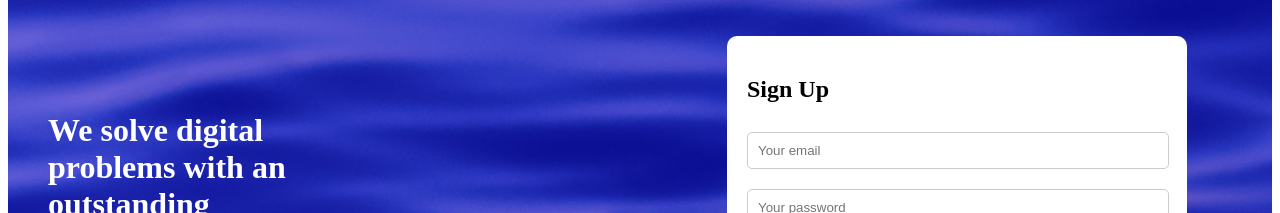
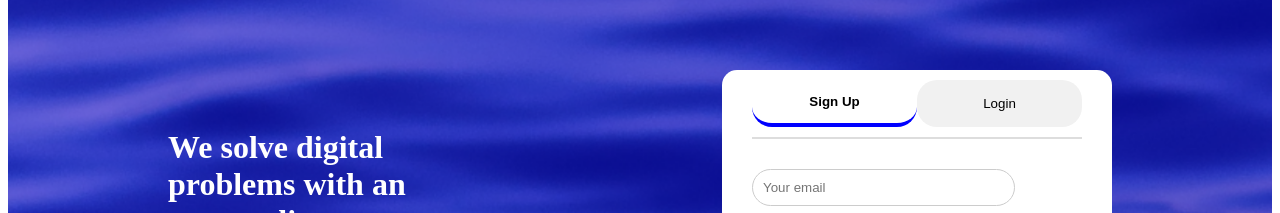
Before and after one commit to classicpages/figma-pages, a Vue app: page / in a window 1280 px wide. Shown: the part 2587-2800 px from the top of the page. Built offline with nearby package versions, Linux system fonts and the light colour scheme.

Commit message:
correction

```diff
--- a/src/App.vue
+++ b/src/App.vue
@@ -11,10 +11,7 @@ import SectionNine from '@/components/SectionNine.vue'
 import SectionTen from '@/components/SectionTen.vue'
 import Footer from '@/components/Footer.vue'
 </script>
-
 <template>
-
-
   <main>
     <HeroSection />
     <SectionTwo />
@@ -29,27 +26,9 @@ import Footer from '@/components/Footer.vue'
     <Footer />
   </main>
 </template>
-
 <style scoped>
-/* Prevent horizontal scrolling */
-body, html {
+body{
   margin: 0;
   padding: 0;
-  overflow-x: hidden;
 }
-
-/* Ensure the width of the content fits the screen */
-.container {
-  max-width: 100%;
-  overflow-x: hidden;
-  box-sizing: border-box;
-}
-
-/* Apply this globally if needed */
-* {
-  box-sizing: border-box;
-}
-
-
-
 </style>
--- a/src/components/HeroSection.vue
+++ b/src/components/HeroSection.vue
@@ -20,7 +20,9 @@
     <div class="hero-content">
       <h1 class="startup">Startup 3</h1>
       <h2 class="forget">Forget About Code</h2>
-      <p class="frame">Startup Framework gives you complete freedom over your creative <br> process - you don't have to think about any technical aspects. There <br> are no limits and absolutely no coding.</p>
+      <p class="frame">Startup Framework gives you complete freedom over your creative
+        <br> process - you don't have to think about any technical aspects.
+         There <br> are no limits and absolutely no coding.</p>
       <button class="cta-button">Create an Account</button>
     </div>
   </div>
@@ -58,24 +60,12 @@ export default {
   max-width: 100%;
 }
 
-/* Prevent horizontal scrolling */
-body, html {
+* {
+  box-sizing: border-box;
   margin: 0;
   padding: 0;
-  overflow-x: hidden;
 }
 
-/* Ensure the width of the content fits the screen */
-.container {
-  max-width: 100%;
-  overflow-x: hidden;
-  box-sizing: border-box;
-}
-
-/* Apply this globally if needed */
-* {
-  box-sizing: border-box;
-}
 
 
 .navbar {
--- a/src/components/SectionFive.vue
+++ b/src/components/SectionFive.vue
@@ -7,9 +7,9 @@
           <img src="/src/assets/Mask (3).png">
         </div>
         <div class="text-container">
-          Get a fully retina-ready site when you build with Startup Framework. Websites look sharper and
+         <div class="text">Get a fully retina-ready site when you build with Startup Framework. Websites look sharper and
           more gorgeous on devices with retina display support.
-          <p class="txt">Rayhan Curran</p>
+          <p class="txt">Rayhan Curran</p></div>
         </div>
       </div>
       <div class="good-morning">
@@ -17,9 +17,9 @@
           <img src="/src/assets/Mask (1).png">
         </div>
         <div class="text-container">
-          As a business targeting high net worth individuals,
-          we were looking for a slick, cool, and minimalistic design for our website
-          <p class="txtK">Kayley Frame</p>
+          <div class="text">As a business targeting high net worth individuals,
+            we were looking for a slick, cool, and minimalistic design for our website
+            <p class="txtK">Kayley Frame</p></div>
         </div>
       </div>
     </div>
@@ -29,8 +29,8 @@
           <img src="/src/assets/Mask (2).png">
         </div>
         <div class="text-container">
-          The most important part of the Startup Framework is the samples
-          <p class="txtG">Gene Whitfield</p>
+          <div class="text"> The most important part of the Startup Framework is the samples
+            <p class="txtG">Gene Whitfield</p></div>
         </div>
       </div>
       <div class="good-mornings">
@@ -38,9 +38,9 @@
           <img src="/src/assets/Mask (3).png">
         </div>
         <div class="text-container">
-          I’ve built my website with Startup just in one day,
-          and it was ready-to-go.
-          <p class="txtA">Allan Kim</p>
+          <div class="text">I’ve built my website with Startup just in one day,
+            and it was ready-to-go.
+            <p class="txtA">Allan Kim</p></div>
         </div>
       </div>
     </div>
@@ -60,9 +60,9 @@ export default {
   padding: 20px;
   display: flex;
   flex-direction: column;
-  align-items: flex-start;
-  min-height: 100vh;
+  max-height: 100vh;
   position: relative;
+  align-items: center;
   max-width: 100%;
 }
 
@@ -74,42 +74,44 @@ h1 {
 
 .good-morning-container {
   display: flex;
-  gap: 20px;
-  width: 100%;
+  width: 50%;
   justify-content: space-between;
   flex-wrap: wrap;
+  align-items: center;
 }
 
 .good-morning, .good-mornings {
   background-color: #1E0E62;
   color: white;
   padding: 20px;
-  flex: 1 1 48%;
+  width: 50%;
   box-sizing: border-box;
   display: flex;
   align-items: center;
   border: 1px solid gray;
   border-radius: 10px;
-  margin-bottom: 20px;
+  margin-bottom: 10px;
 }
 
 .imgs {
   flex-shrink: 0;
   margin-right: 20px;
+  margin-bottom: 140px;
+  width: 60px;
+  height: 60px;
+  border-radius: 10px 0px 0px 0px;
 }
 
 .imgs img {
-  width: 70px;
-  height: 70px;
-  border-radius: 10px 0px 0px 0px;
-  opacity: 1;
+  width: 60px;
+  height: 60px;
+  border-radius: 1px;
 }
 
 .text-container {
   flex-grow: 1;
   font-size: 18px;
   font-weight: 500;
-  width: 500px;
 }
 
 .txt {
@@ -121,6 +123,12 @@ h1 {
   margin-top: 52px;
   color: rgb(148, 146, 146);
 }
+
+.text {
+  text-align: left;
+  width: 200px;
+  height: 170px;
+  }
 
 .txtG {
   color: rgb(148, 146, 146);
--- a/src/components/SectionFour.vue
+++ b/src/components/SectionFour.vue
@@ -1,36 +1,32 @@
 <template>
   <div class="section-four">
     <div class="text-section">
-      <h1>We solve digital <br> problems with an <br> outstanding  <br>creative flare</h1>
-      <p>We have created a new product that will help <br> designers, developers, and companies create <br> websites for their startups quickly and easily.</p>
+      <h1 class="text">We solve digital <br> problems with an <br> outstanding  <br>creative flare</h1>
+      <p class="we">We have created a new product that will help <br> designers, developers, and companies create <br> websites for their startups quickly and easily.</p>
     </div>
     <div class="form-section">
+      <div class="tab-container">
+        <button :class="['tablinks', { active: showSignUp }]" @click="toggleForm(true)">Sign Up</button>
+        <button :class="['tablinks', { active: !showSignUp }]" @click="toggleForm(false)">Login</button>
+      </div>
+
       <div class="sign-up-form" v-show="showSignUp">
-        <h2>Sign Up</h2>
+        <h2></h2>
         <input type="email" placeholder="Your email" />
         <input type="password" placeholder="Your password" />
         <button>Create an Account</button>
         <button class="twitter-button">Login via Twitter</button>
-        <div class="switch-form">
-          <hr />
-          <span @click="toggleForm">Already have an account? Login</span>
-        </div>
       </div>
       <div class="login-form" v-show="!showSignUp">
-        <h2>Login</h2>
+        <h2></h2>
         <input type="email" placeholder="Your email" />
         <input type="password" placeholder="Your password" />
         <button>Login</button>
         <button class="twitter-button">Login via Twitter</button>
-        <div class="switch-form">
-          <hr />
-          <span @click="toggleForm">Don't have an account? Sign Up</span>
-        </div>
       </div>
     </div>
   </div>
 </template>
-
 <script>
 export default {
   data() {
@@ -39,8 +35,8 @@ export default {
     };
   },
   methods: {
-    toggleForm() {
-      this.showSignUp = !this.showSignUp;
+    toggleForm(showSignUp) {
+      this.showSignUp = showSignUp;
     },
   },
 };
@@ -64,37 +60,68 @@ export default {
 
 /* Text Section */
 .text-section {
-  width: 50%;
+  width: 40%;
   padding: 20px;
+  margin-left: 120px;
+}
+
+.we {
+  font-size: 16px;
+  line-height: 20px;
 }
 
 .form-section {
-  width: 400px;
+  width: 330px;
   background: white;
   color: black;
-  padding: 20px;
-  border-radius: 10px;
-  box-shadow: 10px rgba(0, 0, 0, 0.1);
-  margin-right: 65px;
-  padding-right: 40px;
+  padding-left: 30px;
+  padding-right: 30px;
+  padding-top: 0;
+  padding-bottom: 30px;
+  border-radius: 15px;
+  box-shadow: 5px rgba(0, 0, 0, 0.1);
+  margin-right: 140px;
 }
 
-/* Input Styles */
+.tab-container {
+  display: flex;
+  justify-content: space-around;
+  margin-bottom: 20px;
+  border-bottom: 2px solid #ddd;
+}
+
+.tablinks {
+  flex: 1;
+  padding: 14px 16px;
+  cursor: pointer;
+  text-align: center;
+  background-color: #f1f1f1;
+  border: none;
+  outline: none;
+  color: #000;
+  transition: background-color 0.3s;
+}
+
+.tablinks.active {
+  border-bottom: 4px solid blue;
+  font-weight: bold;
+  background-color: white;
+}
+
 input {
-  width: 100%;
+  width: 73%;
   padding: 10px;
   margin: 10px 0;
   border: 1px solid #ccc;
-  border-radius: 5px;
+  border-radius: 35px;
 }
 
-/* Button Styles */
 button {
-  width: 100%;
+  width: 80%;
   padding: 10px;
   margin: 10px 0;
   border: none;
-  border-radius: 5px;
+  border-radius: 20px;
   background: #25DAC5;
   color: white;
   cursor: pointer;
@@ -104,7 +131,6 @@ button {
   background:#1DA1F2;
 }
 
-/* Switch Form */
 .switch-form {
   text-align: center;
   margin-top: 10px;
@@ -158,4 +184,5 @@ button {
     padding: 8px;
   }
 }
+
 </style>
--- a/src/components/SectionSeven.vue
+++ b/src/components/SectionSeven.vue
@@ -47,7 +47,7 @@ export default {
 .section-seven {
   background-color: blue;
   color: white;
-  padding: 20px;
+  padding: 30px;
   min-height: 100vh;
   max-width: 100%;
 }
--- a/src/components/SectionTwo.vue
+++ b/src/components/SectionTwo.vue
@@ -30,15 +30,13 @@
     background-repeat: no-repeat;
     color: white;
     text-align: center;
-    padding: 2rem;
     display: flex;
     flex-direction: column;
     justify-content: center;
-    height: 540px;
     min-height: 100vh;
     position: relative;
     max-width: 100%;
-    background-color: blue; /* Fallback background color */
+    background-color: blue;
   }
 
   .section-content {
```
Also changed, not shown: src/main.js (line endings or trailing spaces).
